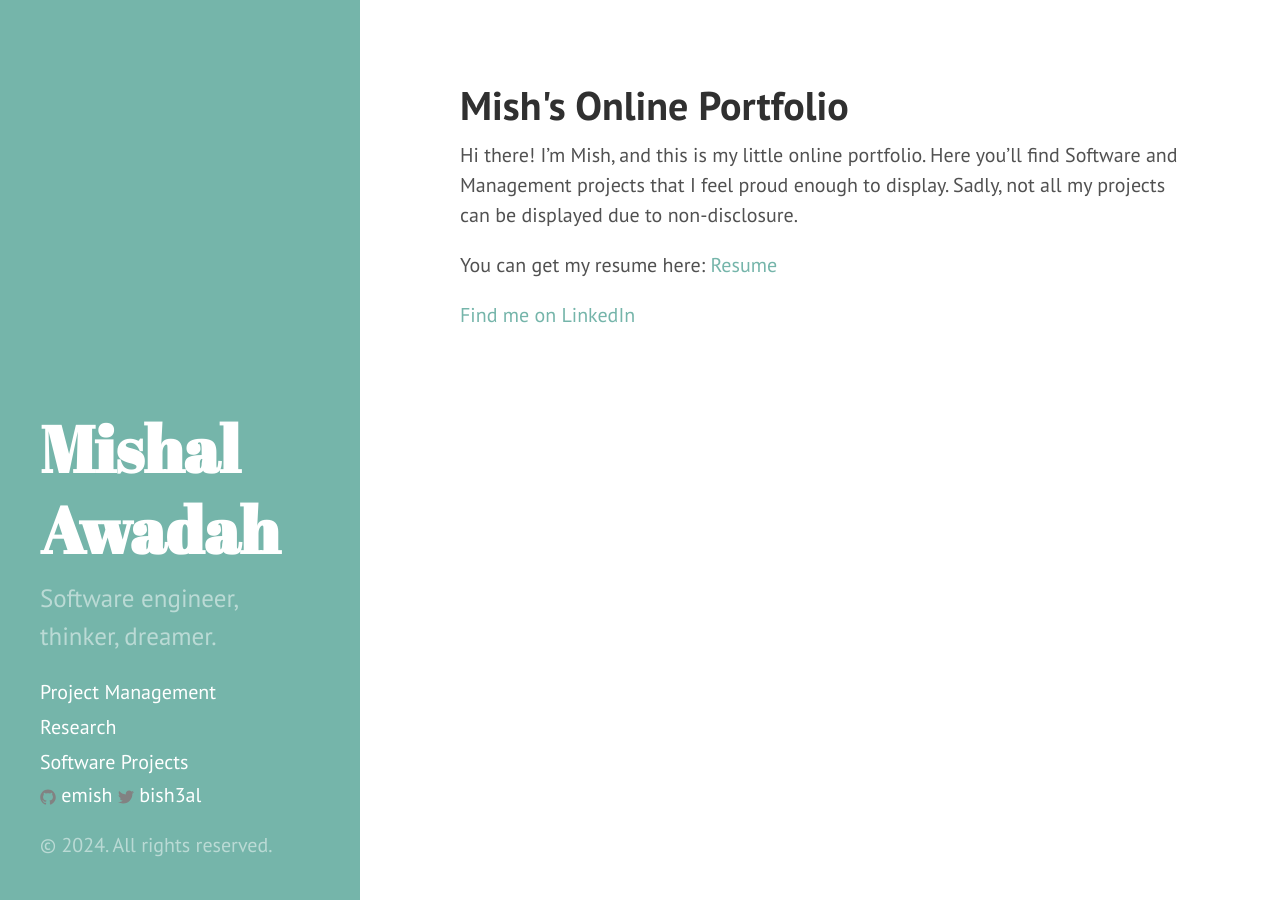
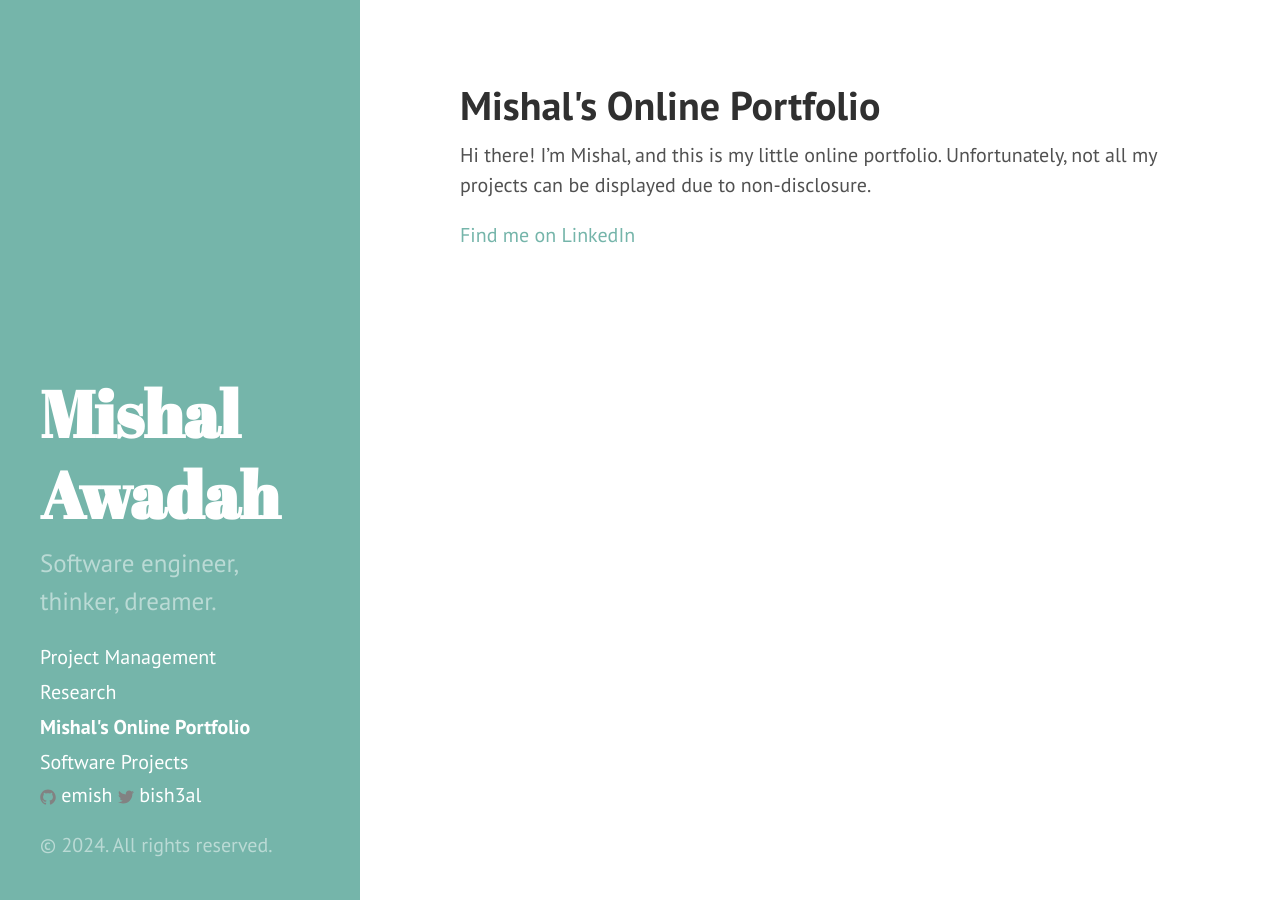
Before and after one commit to emish/emish.github.io, a Jekyll site: the page built from index/index.md, in a window 1280 px wide. Built offline with Jekyll 4.4.1, drawn with Linux system fonts in a browser that asks for light colours; Markdown is read by kramdown in place of the engine named in the settings.

Commit message:
Update index.md

```diff
--- a/index/index.md
+++ b/index/index.md
@@ -1,14 +1,10 @@
 ---
 layout: page
-title: Mish's Online Portfolio
+title: Mishal's Online Portfolio
 permalink: /
 ---
 
-Hi there! I'm Mish, and this is my little online portfolio. Here
-you'll find Software and Management projects that I feel proud enough
-to display. Sadly, not all my projects can be displayed due to
+Hi there! I'm Mishal, and this is my little online portfolio. Unfortunately, not all my projects can be displayed due to
 non-disclosure.
 
-You can get my resume here: [Resume](mishal_awadah_resume.pdf)
-
 [Find me on LinkedIn](https://www.linkedin.com/in/mawadah)
```
